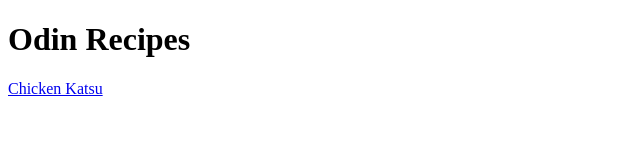
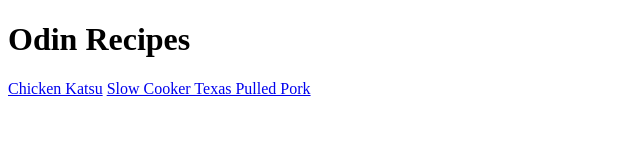
Before and after one commit to ShadesByte/odin-recipies, a plain HTML site: page index.html in a window 1280 px wide. Shown: the whole page, without its empty margins (0-640 px from the left). Drawn offline with Linux system fonts and the light colour scheme.

Commit message:
Add link to slow-cooker-texas-pulled-pork.html

```diff
--- a/index.html
+++ b/index.html
@@ -8,5 +8,6 @@
     <body>
         <h1>Odin Recipes</h1>
         <a href="recipes/chicken-katsu.html">Chicken Katsu</a>
+        <a href="recipes/slow-cooker-texas-pulled-pork.html">Slow Cooker Texas Pulled Pork</a>
     </body>
 </html>
```
